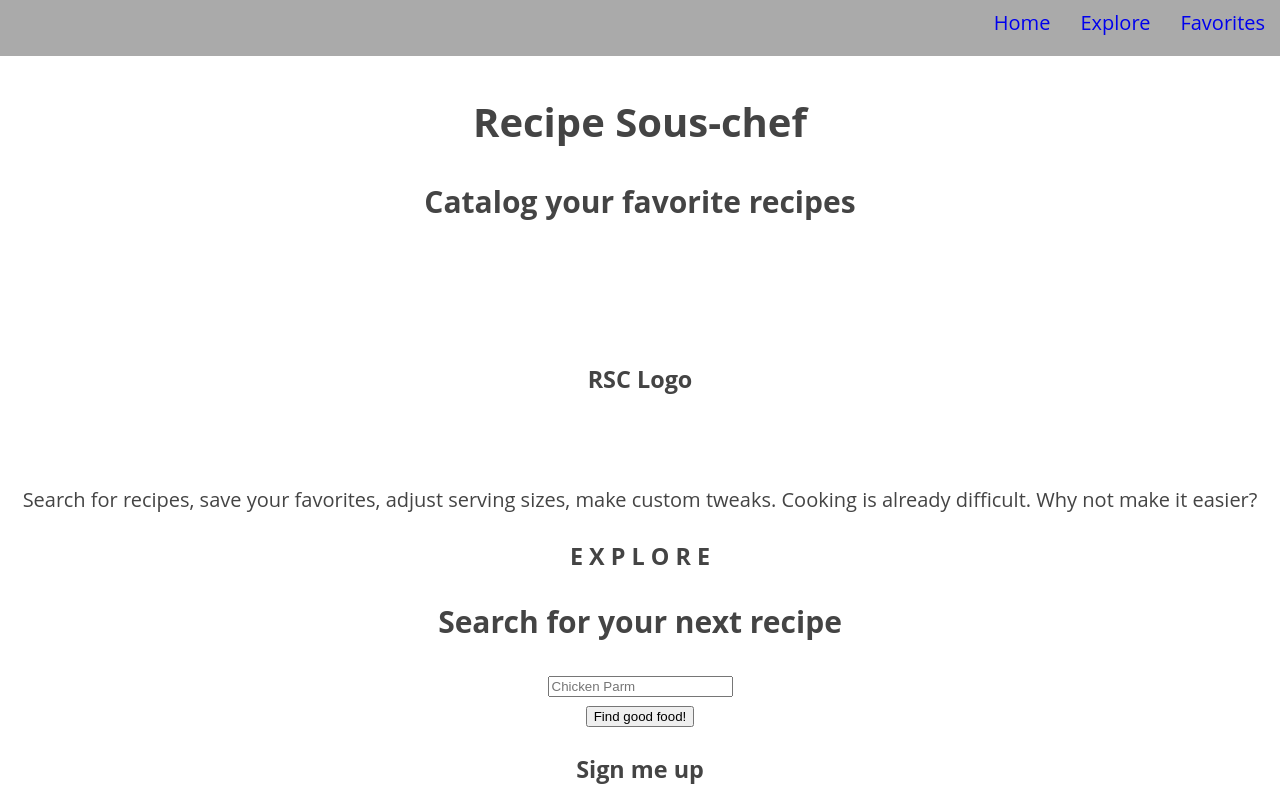
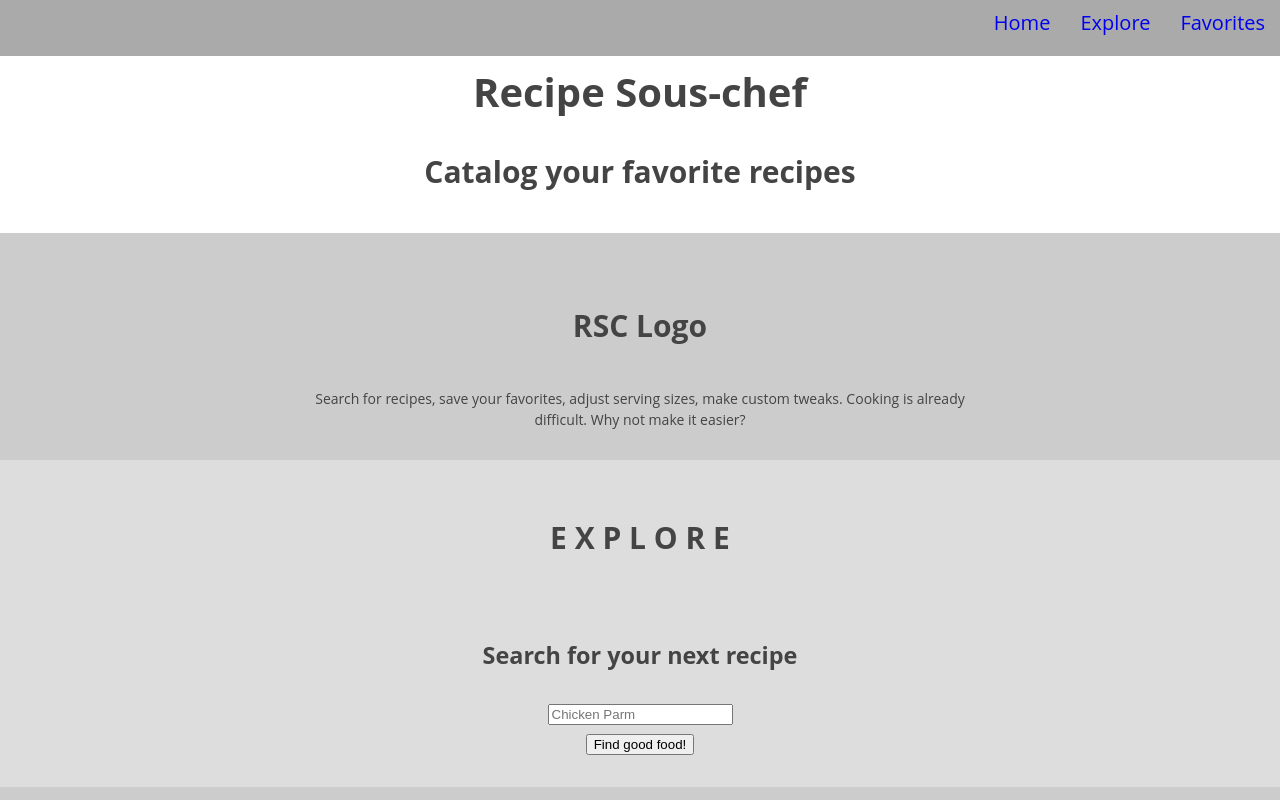
Before and after one commit to jmendolawong/recipe-client, a React (Create React App) app: page / in a window 1280 px wide. Shown: the top 800 px of the page. Built offline with nearby package versions, Linux system fonts and the light colour scheme.

Commit message:
minimal styling for deployment

```diff
--- a/src/App.css
+++ b/src/App.css
@@ -36,7 +36,7 @@ body {
 }
 
 header {
-  padding: 45px 15px;
+  padding: 15px 15px;
 }
 
 section {
--- a/src/App.js
+++ b/src/App.js
@@ -48,7 +48,7 @@ export default class App extends Component {
           </Switch>
 
         </main>
-        <footer className='footer'>Placeholder</footer>
+        <footer className='footer'>Footer Placeholder</footer>
       </div>
     );
   }
--- a/src/components/NavBar.css
+++ b/src/components/NavBar.css
@@ -1,6 +1,4 @@
-* {
-  box-sizing: border-box;
-}
+
 
 body {
   font-family: "Open Sans",
--- a/src/components/SearchBar.js
+++ b/src/components/SearchBar.js
@@ -5,7 +5,7 @@ export default function SearchBar() {
     <form className="search-form">
       <div>
         <label htmlFor="search-bar">
-          <h2>Search for your next recipe</h2>
+          <h3>Search for your next recipe</h3>
         </label>
         <input placeholder="Chicken Parm" type="text" name="search-bar" id="search-bar" />
       </div>
--- /dev/null
+++ b/src/routes/ExplorePage.css
@@ -0,0 +1,18 @@
+
+body {
+  font-family: "Open Sans",
+  sans-serif;
+  font-size: 20px;
+  color: #444;
+  text-align: center;
+  line-height: 1.5;
+}
+
+
+.explore {
+  padding: 15px 15px
+}
+
+form.search-form {
+  padding: 15px
+}
--- a/src/routes/ExplorePage.js
+++ b/src/routes/ExplorePage.js
@@ -1,6 +1,8 @@
 import React, { Component } from 'react';
 
 import SearchBar from '../components/SearchBar';
+
+import './ExplorePage.css'
 
 export default class ExplorePage extends Component {
   render() {
--- a/src/routes/HomePage.css
+++ b/src/routes/HomePage.css
@@ -5,41 +5,29 @@
 body {
   font-family: "Open Sans",
   sans-serif;
-  font-size: 20px;
+  font-size: 14px;
   color: #444;
   text-align: center;
   line-height: 1.5;
 }
 
-nav,
-footer {
-  padding: 1% 0;
-  background-color: #aaa;
+header {
+  padding: 15px ;
 }
 
-nav {
-  position: fixed;
-  top: 0;
-  left: 0;
-  right: 0;
-  z-index: 10;
+.description, .registration {
+  min-height: 200px;
+  padding: 30px 15px;
+  background-color: #ccc;
 }
 
-header {
-  padding: 45px 15px;
-}
-
-section {
+.explore {
   min-height: 200px;
-  padding: 30px 15px;
-  background-color: #bbb;
-}
-
-section:nth-child(even) {
   background-color: #ddd;
 }
 
 p {
+  font-size: 14px;
   margin: 0 auto;
   max-width: 650px;
 }
@@ -47,11 +35,3 @@ p {
 p + p {
   margin-top: 15px;
 }
-
-.inputs {
-  padding: 5px;
-}
-
-button {
-  margin: 5px;
-}
--- a/src/routes/HomePage.js
+++ b/src/routes/HomePage.js
@@ -1,6 +1,8 @@
 import React, { Component } from 'react'
 import SearchBar from '../components/SearchBar';
 import Registration from '../components/Registration';
+
+import './HomePage.css'
 
 export default class HomePage extends Component {
   render() {
@@ -9,13 +11,15 @@ export default class HomePage extends Component {
 
         <div className="description">
           <header>
-            <h3>RSC Logo </h3>
+            <h2>RSC Logo </h2>
           </header>
           <p>Search for recipes, save your favorites, adjust serving sizes, make custom tweaks. Cooking is already difficult. Why not make it easier?</p>
         </div>
 
         <div className="explore">
-          <h3>E X P L O R E</h3>
+          <header>
+            <h2>E X P L O R E</h2>
+          </header>
           <SearchBar />
         </div>
 
```
